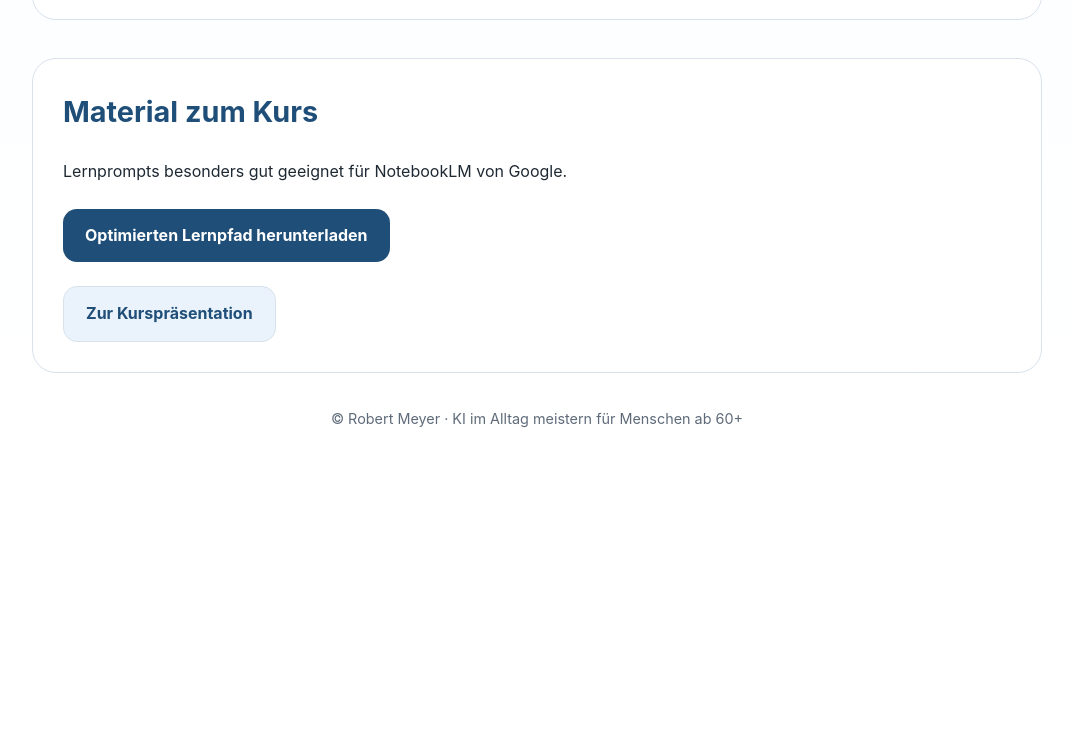
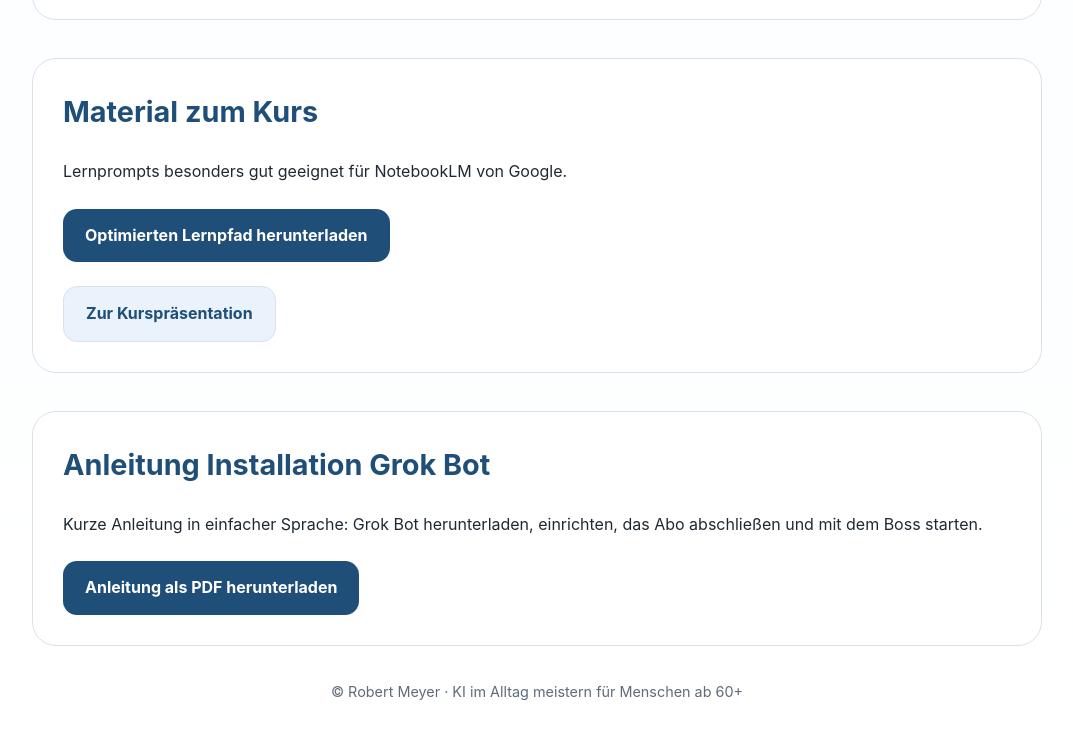
Before and after one commit to rmdroid/vhs, a plain HTML site: page index.html in a window 1280 px wide. Shown: the part 1484-2223 px from the top of the page, without its empty margins (103-1176 px from the left). Before the commit the page ends 1964 px from the top, so only its background shows below. Drawn offline with Linux system fonts and the light colour scheme.

Commit message:
Abschnitt Anleitung Installation Grok Bot mit PDF-Link

```diff
--- a/index.html
+++ b/index.html
@@ -265,6 +265,21 @@
       </div>
     </section>
 
+    <section>
+      <h2>Anleitung Installation Grok Bot</h2>
+
+      <p>
+        Kurze Anleitung in einfacher Sprache: Grok Bot herunterladen, einrichten,
+        das Abo abschließen und mit dem Boss starten.
+      </p>
+
+      <div class="buttons">
+        <a class="button primary" href="Anleitung-Installation-Grok-Bot.pdf" download>
+          Anleitung als PDF herunterladen
+        </a>
+      </div>
+    </section>
+
     <footer>
       © Robert Meyer · KI im Alltag meistern für Menschen ab 60+
     </footer>
```
